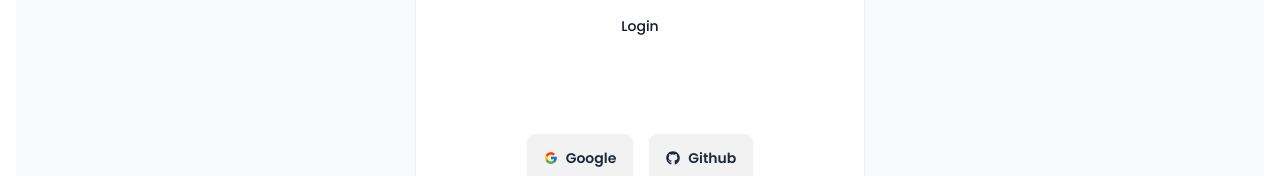
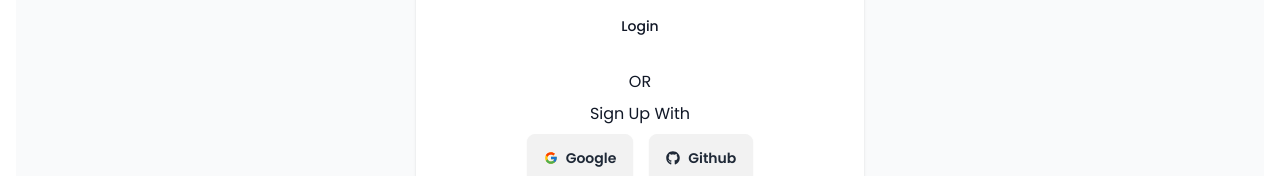
Before and after one commit to SabbirHossain-28/urban-edge-react-firebase-project, a React (Vite) app: page /login in a window 1280 px wide. Shown: the part 533-709 px from the top of the page. Built offline with nearby package versions, Linux system fonts and the light colour scheme; no server answers.

Commit message:
Fix some text color issue

```diff
--- a/src/Pages/Login/Login.jsx
+++ b/src/Pages/Login/Login.jsx
@@ -189,8 +189,8 @@ const Login = () => {
                 </form>
                 <div>
                   <div className="space-y-2 mb-6">
-                    <p className="text-white text-center">OR</p>
-                    <p className="text-white text-center">Sign Up With</p>
+                    <p className="text-gray-900 dark:text-white text-center">OR</p>
+                    <p className="text-gray-900 dark:text-white text-center">Sign Up With</p>
                     <div className="flex justify-center gap-4">
                       <button onClick={handleGoogleLogin} className="btn">
                         <FcGoogle></FcGoogle>Google
```
